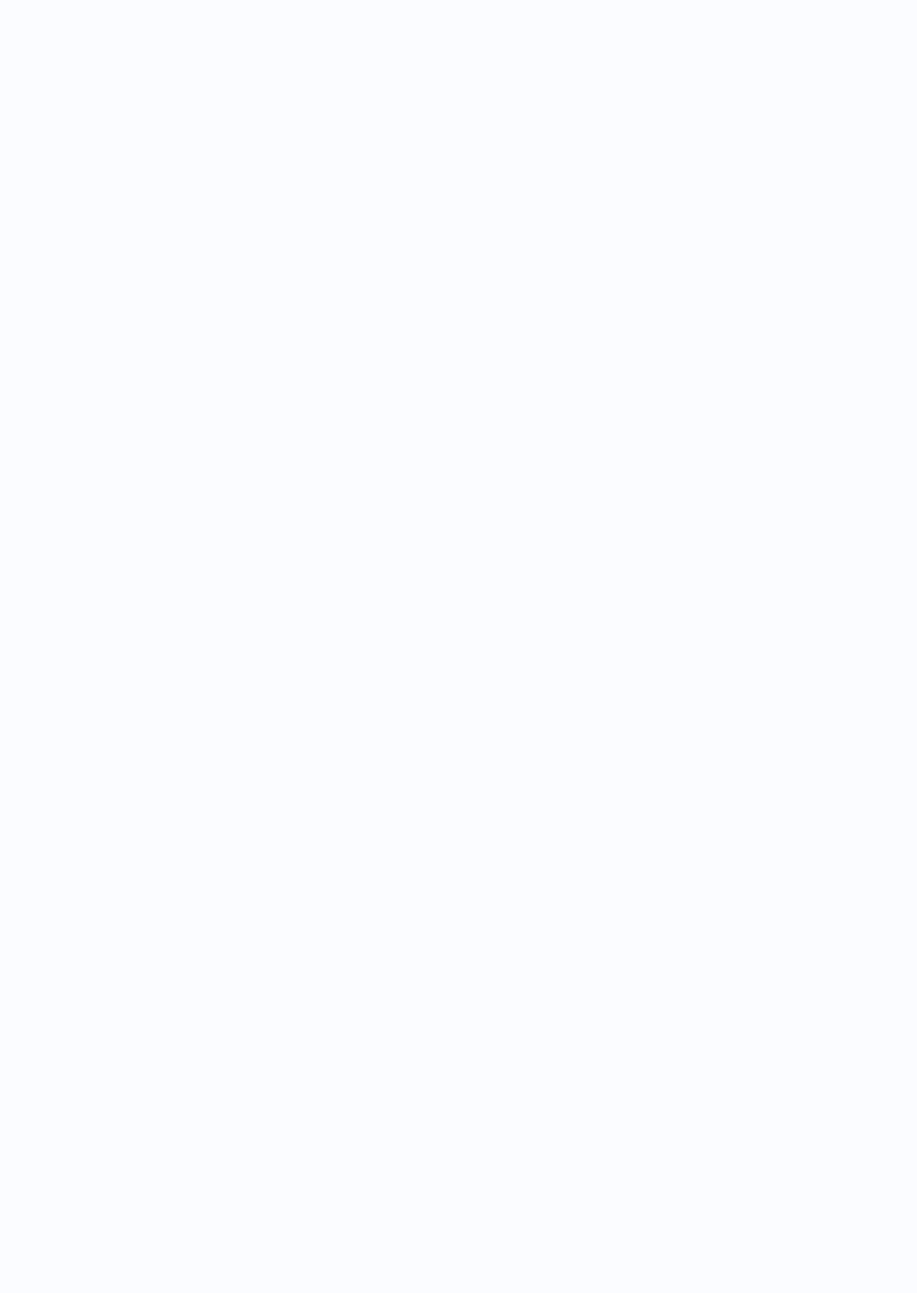
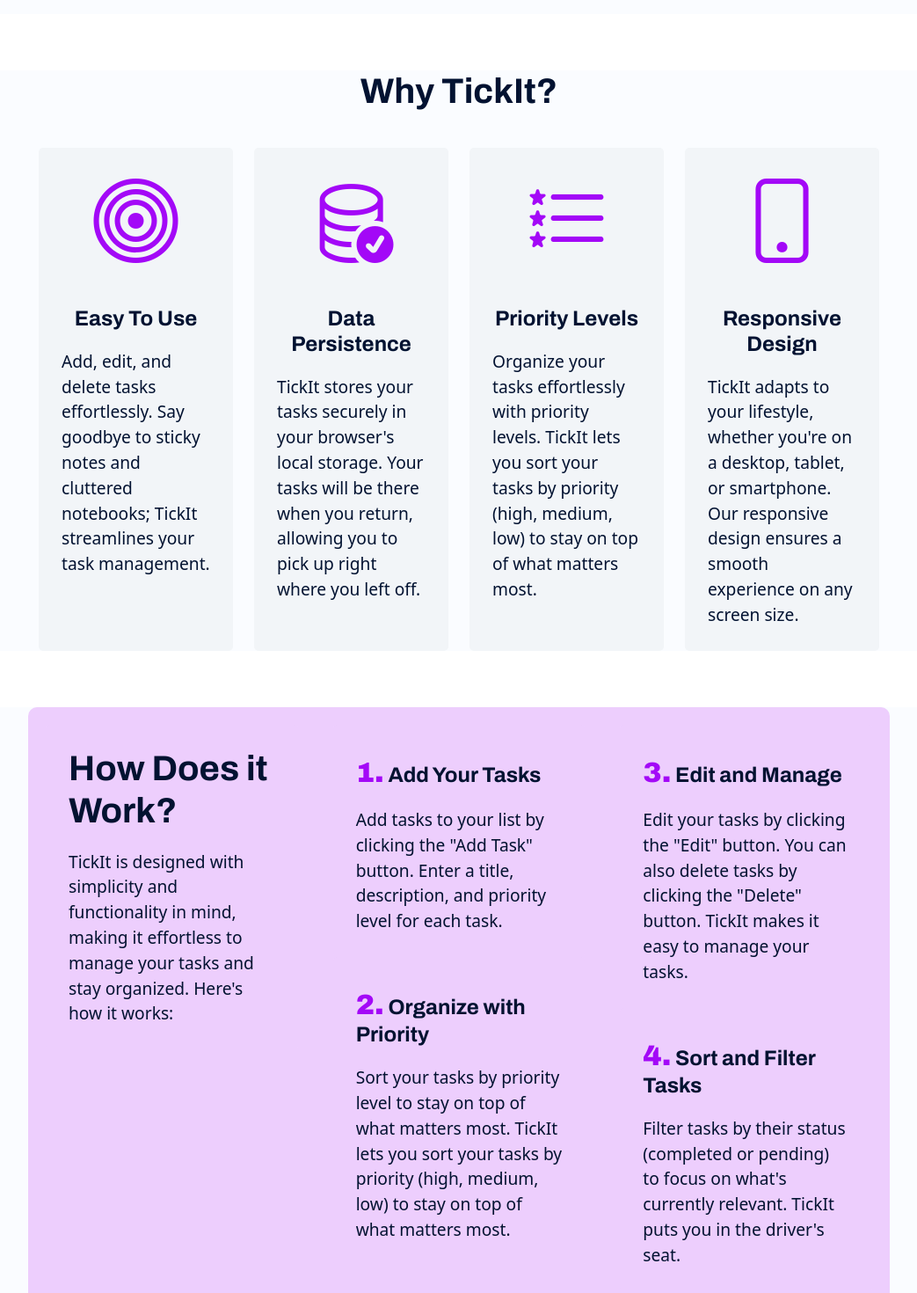
Before and after one commit to Mohamed-Rabie-Abdelhameed/CODING-SAMURAI-INTERNSHIP-TASK, an Angular app in the folder Task2/tickit/: page /home in a window 1280 px wide. Shown: the part 540-2010 px from the top of the page at 88% size, without its empty margins (118-1161 px from the left). Before the commit the page ends 800 px from the top, so only its background shows below. Built offline with nearby package versions, Linux system fonts and the light colour scheme.

Commit message:
finish why tickit & how it works sections

```diff
--- a/Task2/tickit/angular.json
+++ b/Task2/tickit/angular.json
@@ -26,7 +26,8 @@
             ],
             "styles": [
               "src/styles.css",
-              "node_modules/bootstrap/dist/css/bootstrap.min.css"
+              "node_modules/bootstrap/dist/css/bootstrap.min.css",
+              "node_modules/bootstrap-icons/font/bootstrap-icons.css"
             ],
             "scripts": [
               "node_modules/jquery/dist/jquery.min.js",
--- a/Task2/tickit/src/app/home/home.component.css
+++ b/Task2/tickit/src/app/home/home.component.css
@@ -1,10 +1,21 @@
+/* * {
+  border: 1px solid red;
+} */
+
 .row {
-  margin-top: 20px;
-  margin-bottom: 20px;
   padding: 0px 150px;
   width: 100%;
+  background-color: var(--bg);
+  margin: 0;
 }
-
+.spacer {
+  height: 4rem;
+  width: 100%;
+}
+.spacer-sm {
+  height: 2rem;
+  width: 100%;
+}
 .btn-primary {
   background-color: var(--primary);
   border: none;
@@ -24,28 +35,115 @@
 }
 
 .display-1,
-strong {
+.gradient {
   font-family: "archivo", sans-serif;
   font-size: 4rem;
   font-weight: bold;
   color: var(--dark);
 }
-strong {
+.display-2 {
+  font-family: "archivo", sans-serif;
+  font-size: 3rem;
+  font-weight: bold;
+  color: var(--dark);
+}
+.display-3 {
+  font-family: "archivo", sans-serif;
+  font-size: 2.5rem;
+  font-weight: bold;
+  color: var(--dark);
+}
+
+.gradient{
   background: linear-gradient(to right, var(--primary), var(--accent));
   background-clip: text;
   -webkit-background-clip: text;
   -webkit-text-fill-color: transparent;
 }
+.card {
+  border-radius: 5px;
+  padding: 10px;
+  border: none;
+}
+.height-100 {
+  height: 100%;
+}
+.gray-bg{
+  background-color: var(--gray);
+}
+.secondary-bg{
+  background-color: var(--secondary);
+}
+.corner-10-left{
+  border-radius:10px 0px 0px 10px;
+}
+.corner-10-right{
+  border-radius:0px 10px 10px 0px;
+}
+.card .bi {
+  font-size: 6rem;
+  color: var(--accent);
+  text-align: center;
+}
 
+.card-title {
+  font-size: 1.5rem;
+  font-weight: bold;
+  font-family: "archivo", sans-serif;
+  color: var(--dark);
+  margin: 10px 0px;
+}
+
+.card-text {
+  font-size: 1.2rem;
+  color: var(--dark);
+  margin: 20px 0px;
+  margin-bottom: 0px;
+}
+.col-md-4 {
+padding: 20px;
+}
+.accent{
+  color: var(--accent);
+}
+.bigger{
+  font-size: 2rem;
+}
 @media (max-width: 768px) {
   .row {
     padding: 0px 20px;
   }
-  .display-1, strong {
+  .display-1,
+  strong {
     font-size: 3rem;
+  }
+  .display-2 {
+    font-size: 2.5rem;
+  }
+  .display-3 {
+    font-size: 2rem;
   }
   .btn-primary {
     width: 100%;
+    padding: 15px 0px;
+    margin: 20px 0px;
+  }
+  .col-md-3 {
     margin: 10px 0px;
   }
+  .card .bi {
+    font-size: 4rem;
+  }
+  .spacer {
+    height: 6rem;
+  }
+  .spacer-sm {
+    height: 2rem;
+  }
+  .corner-10-left{
+    border-radius:10px 10px 0px 0px;
+  }
+  .corner-10-right{
+    border-radius:0px 0px 10px 10px;
+  }
 }
--- a/Task2/tickit/src/app/home/home.component.html
+++ b/Task2/tickit/src/app/home/home.component.html
@@ -6,7 +6,7 @@
   }"
   >
     <h1 class="display-1">
-      TickIt: Your Ultimate <strong>To-Do</strong> List Companion.
+      TickIt: Your Ultimate <strong class="gradient">To-Do</strong> List Companion.
     </h1>
     <button class="btn btn-primary" routerLink="/tasks">Get Started</button>
   </div>
@@ -14,3 +14,120 @@
     <img src="assets/images/hero.svg" alt="hero image" />
   </div>
 </div>
+<div class="spacer"></div>
+<div class="row">
+  <h2 class="display-3 text-center">Why TickIt?</h2>
+  <div class="spacer-sm"></div>
+  <div class="col-md-3">
+    <div class="card gray-bg height-100">
+      <i class="card-img-top bi bi-bullseye"></i>
+      <div class="card-body">
+        <h5 class="card-title text-center">Easy To Use</h5>
+        <p class="card-text">
+          Add, edit, and delete tasks effortlessly. Say goodbye to sticky notes
+          and cluttered notebooks; TickIt streamlines your task management.
+        </p>
+      </div>
+    </div>
+  </div>
+  <div class="col-md-3">
+    <div class="card gray-bg height-100">
+      <i class="card-img-top bi bi-database-check"></i>
+      <div class="card-body">
+        <h5 class="card-title text-center">Data Persistence</h5>
+        <p class="card-text">
+          TickIt stores your tasks securely in your browser's local storage.
+          Your tasks will be there when you return, allowing you to pick up
+          right where you left off.
+        </p>
+      </div>
+    </div>
+  </div>
+  <div class="col-md-3">
+    <div class="card gray-bg height-100">
+      <i class="card-img-top bi bi-list-stars"></i>
+      <div class="card-body">
+        <h5 class="card-title text-center">Priority Levels</h5>
+        <p class="card-text">
+          Organize your tasks effortlessly with priority levels. TickIt lets you
+          sort your tasks by priority (high, medium, low) to stay on top of what
+          matters most.
+        </p>
+      </div>
+    </div>
+  </div>
+  <div class="col-md-3">
+    <div class="card gray-bg height-100">
+      <i class="card-img-top bi bi bi-phone"></i>
+      <div class="card-body">
+        <h5 class="card-title text-center">Responsive Design</h5>
+        <p class="card-text">
+          TickIt adapts to your lifestyle, whether you're on a desktop, tablet,
+          or smartphone. Our responsive design ensures a smooth experience on
+          any screen size.
+        </p>
+      </div>
+    </div>
+  </div>
+</div>
+
+<div class="spacer"></div>
+
+<div class="row">
+  <div class="col-md-4 secondary-bg corner-10-left">
+    <div class="card secondary-bg">
+      <div class="card-body">
+        <h3 class="display-3">How Does it Work?</h3>
+        <p class="card-text">
+          TickIt is designed with simplicity and functionality in mind, making
+          it effortless to manage your tasks and stay organized. Here's how it
+          works:
+        </p>
+      </div>
+    </div>
+  </div>
+  <div class="col-md-4 secondary-bg">
+    <div class="card secondary-bg">
+      <div class="card-body">
+        <h5 class="card-title"><strong class="accent bigger">1.</strong> Add Your Tasks</h5>
+        <p class="card-text">
+          Add tasks to your list by clicking the "Add Task" button. Enter a
+          title, description, and priority level for each task.
+        </p>
+      </div>
+    </div>
+    <div class="card secondary-bg">
+      <div class="card-body">
+        <h5 class="card-title"><strong class="accent bigger">2.</strong> Organize with Priority</h5>
+        <p class="card-text">
+          Sort your tasks by priority level to stay on top of what matters most.
+          TickIt lets you sort your tasks by priority (high, medium, low) to
+          stay on top of what matters most.
+        </p>
+      </div>
+    </div>
+  </div>
+  <div class="col-md-4 secondary-bg corner-10-right">
+    <div class="card secondary-bg">
+      <div class="card-body">
+        <h5 class="card-title"><strong class="accent bigger">3.</strong> Edit and Manage</h5>
+        <p class="card-text">
+          Edit your tasks by clicking the "Edit" button. You can also delete
+          tasks by clicking the "Delete" button. TickIt makes it easy to manage
+          your tasks.
+        </p>
+      </div>
+    </div>
+    <div class="card secondary-bg">
+      <div class="card-body">
+        <h5 class="card-title"><strong class="accent bigger">4.</strong> Sort and Filter Tasks</h5>
+        <p class="card-text">
+          Filter tasks by their status (completed or pending) to focus on what's
+          currently relevant. TickIt puts you in the driver's seat.
+        </p>
+      </div>
+    </div>
+  </div>
+</div>
+
+<div class="spacer"></div>
--- a/Task2/tickit/src/app/navbar/navbar.component.css
+++ b/Task2/tickit/src/app/navbar/navbar.component.css
@@ -1,6 +1,11 @@
+/* *{
+  border: 1px   solid   red;
+} */
+
 nav {
   margin: 0;
   padding: 20px 150px;
+  width: 100%;
   background-color: var(--bg);
 }
 
--- a/Task2/tickit/src/styles.css
+++ b/Task2/tickit/src/styles.css
@@ -4,18 +4,16 @@
   --secondary: #edcefd;
   --light: #f7f3ff;
   --dark: #021231;
-  --gray: #d9d7f1;
+  --gray: #f2f5f8;
   --bg: #fafcff;
 }
 
 body,
 html {
-  margin: 0px;
-  padding: 0px;
   background-color: var(--bg);
+  font-family: 'tenor sans', sans-serif;
 }
-
-.row {
-  margin: 0px;
-  background-color: var(--bg);
+body {
+  margin: 0;
+  padding: 0;
 }
```
Also changed, not shown: Task2/tickit/src/assets/images/favicon.png.
